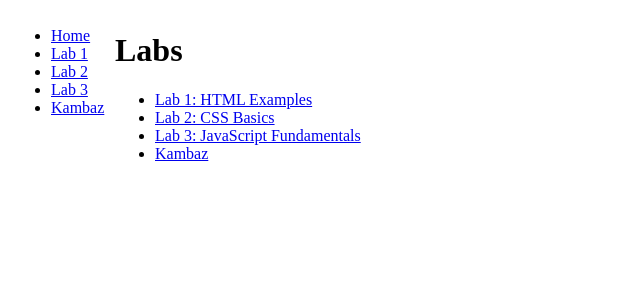
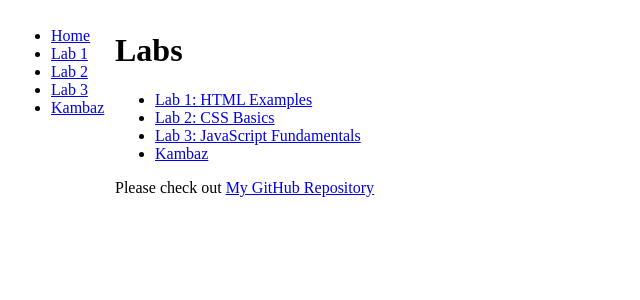
Before and after one commit to Ratan24/cs5610-lab1, a Next.js app: page /Labs in a window 1280 px wide. Shown: the top 300 px of the page, without its empty margins (0-640 px from the left). Built offline with nearby package versions, Linux system fonts and the light colour scheme.

Commit message:
final2 local update

```diff
--- a/src/app/Labs/page.tsx
+++ b/src/app/Labs/page.tsx
@@ -22,5 +22,8 @@ return (
                 </li>
 
             </ul>
+            Please check out <Link href="https://github.com/Ratan24/cs5610-lab1" target="_blank" rel="noopener noreferrer" id="wd-github">
+              My GitHub Repository
+            </Link>
         </div>
 );}
```
